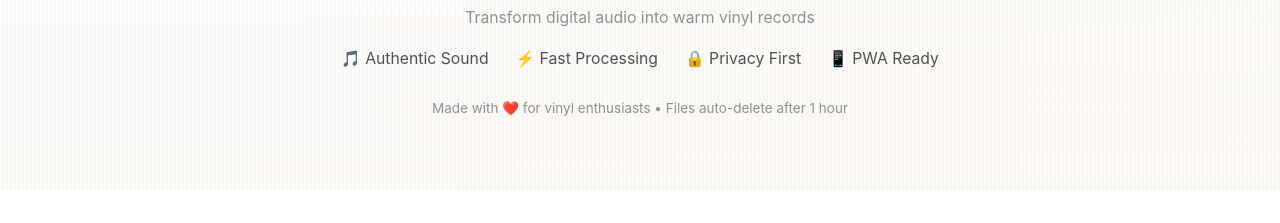
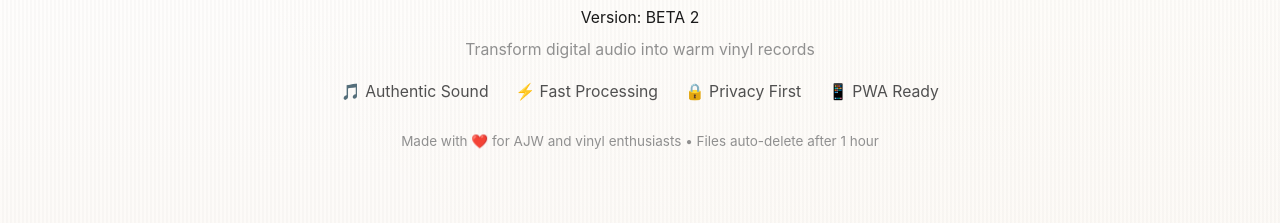
Before and after one commit to 121gigawatz/vinlyfy, a plain HTML site: page needle/index.html in a window 1280 px wide. Shown: the part 2054-2277 px from the top of the page. Before the commit the page ends 2244 px from the top, so only its background shows below. Drawn offline with Linux system fonts and the light colour scheme; no server answers.

Commit message:
beta-2 start

```diff
--- a/needle/index.html
+++ b/needle/index.html
@@ -1,5 +1,6 @@
 <!DOCTYPE html>
 <html lang="en">
+  <!-- TO DO: Enable HTTP Basic Login -->
 <head>
   <meta charset="UTF-8">
   <meta name="viewport" content="width=device-width, initial-scale=1.0, viewport-fit=cover">
@@ -405,6 +406,10 @@
       <p style="font-size: var(--font-size-lg); color: var(--color-primary); font-weight: var(--font-weight-medium); margin-bottom: var(--space-sm);">
         Vinylfy
       </p>
+      <p style="font-size: var(--font-size-sm); color: var(--color-primary); font-weight: var(--font-weight-light); margin-bottom: var(--space-sm);">
+        <!-- TO DO: Update version number to match version number in app.js -->
+        Version: BETA 2
+      </p>
       <p class="text-muted" style="font-size: var(--font-size-sm); margin-bottom: var(--space-md);">
         Transform digital audio into warm vinyl records
       </p>
@@ -415,7 +420,8 @@
         <span>📱 PWA Ready</span>
       </div>
       <p class="text-muted" style="font-size: var(--font-size-xs); margin-top: var(--space-lg);">
-        Made with ❤️ for vinyl enthusiasts • Files auto-delete after 1 hour
+        <!-- TO DO: update the File auto delete to match env configuration -->
+        Made with ❤️ for AJW and vinyl enthusiasts • Files auto-delete after 1 hour
       </p>
     </div>
   </footer>
```
Also changed, not shown: 3 other files.
